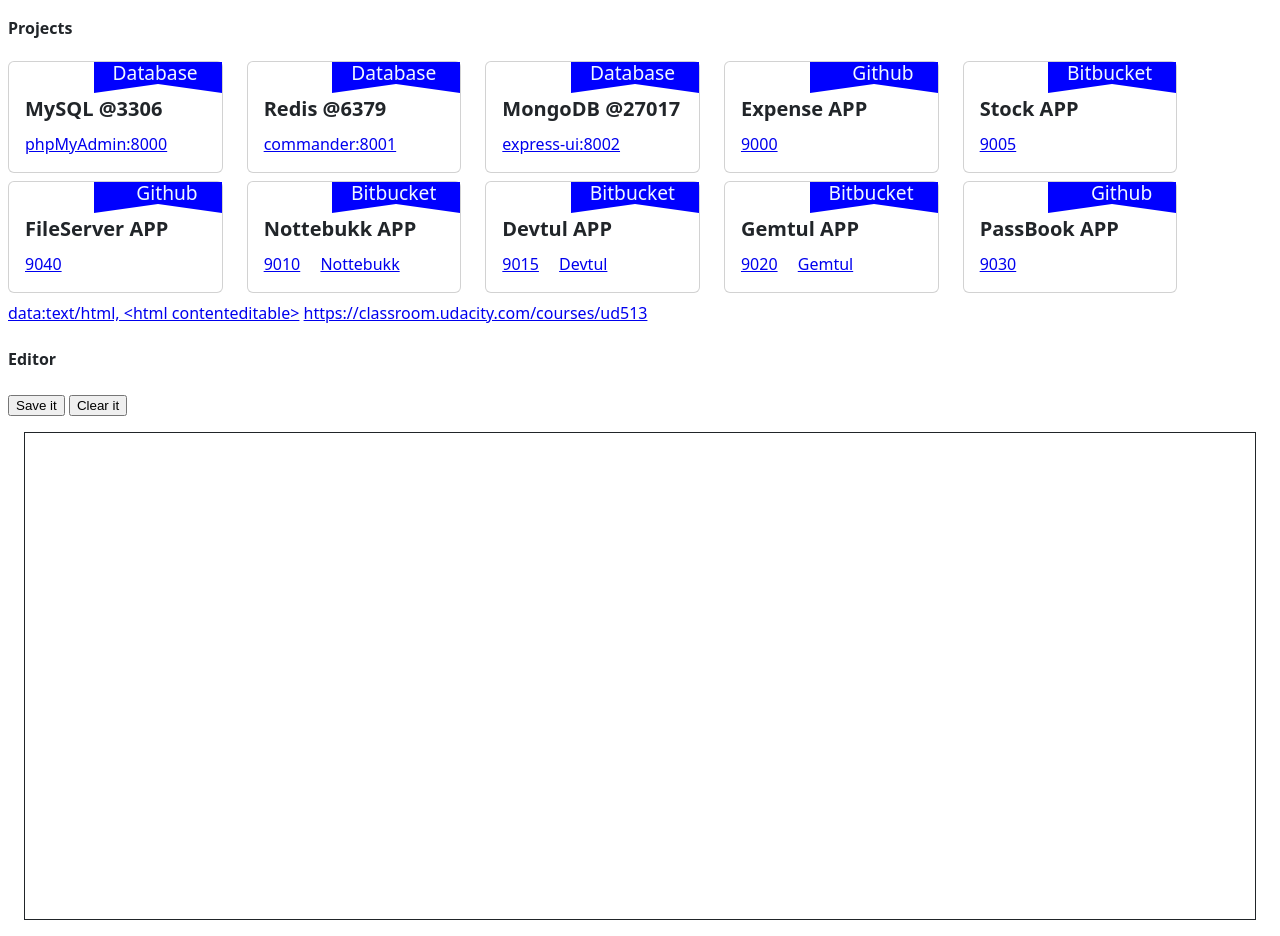
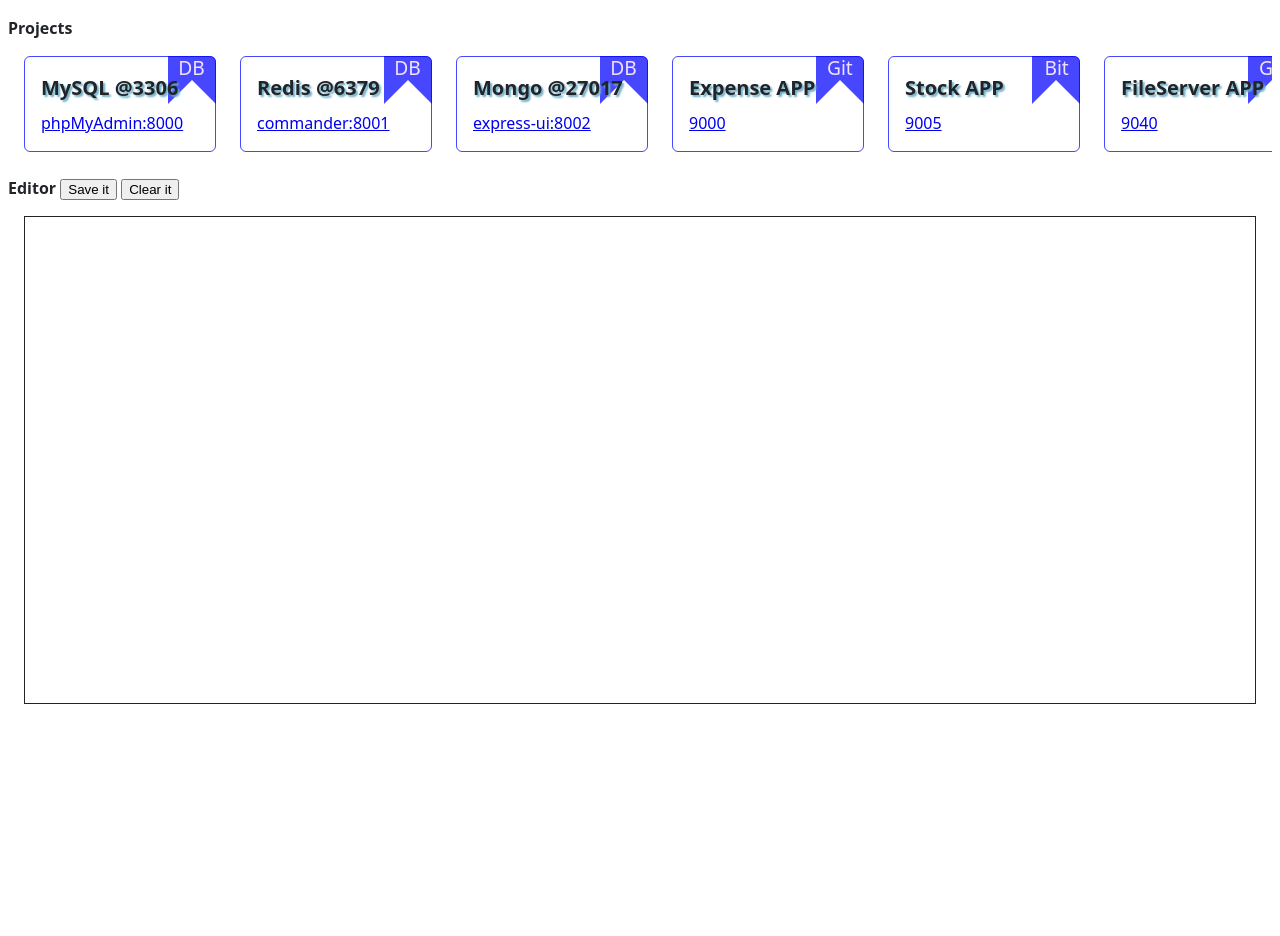
Before and after one commit to uzrnem/uzrnem, a plain HTML site: page index.html in a window 1280 px wide. After the commit the page ends 800 px from the top, so only its background shows below. Drawn offline with Linux system fonts and the light colour scheme.

Commit message:
static code removed

```diff
--- a/index.html
+++ b/index.html
@@ -5,182 +5,57 @@
     <link rel="stylesheet" href="./padding-margin.css">
     <style>
       div.flag {
-        border-top: 1.4rem solid blue;
-        border-bottom: .6rem solid transparent;
-        border-left: 4rem solid blue;
-        border-right: 4rem solid blue;
+        border: 1.5rem solid #0000ffb8;
+        border-bottom-color: transparent;
         color:red;
         height:0;
         width:0;
         position: absolute;
-        top: 0;
-        right: 0;
+        top: -1px;
+        right: -1px;
+        z-index: -1;
+        border-radius: 0 var(--bs-card-border-radius) 0 0;
       }
       div.flag div.label::before {
         content: attr(title);
         display: block;
         position: absolute;
         top: -1.6rem;
-        right: -2.5rem;
+        right: -.8rem;
         font-size: 1.2rem;
-        color: aliceblue;
+        color: #f2e1ff;
       }
       .card {
         position: relative;
+        background-color: transparent !important;
+        border-color: #0000ffb8;
+      }
+      .card-title {
+        margin-top: 0 !important;
+      }
+      .horizontal {
+        width: 100%;
+        overflow-x: auto;
+        white-space: nowrap;
+      }
+      .col-1 {
+        width: 12rem;
+      }
+      h5 {
+        text-shadow: 2px 2px 2px #69adc7;
       }
     </style>
   </head>
   <body class="my-3 mx-2">
-    <h4>Projects</h4>
-    <div class="row">
-      <div class="col-1 col-lg-2 col-md-3 col-sm-4 mb-2">
-        <div class="card">
-          <div class="card-body">
-            <h5 class="card-title">MySQL @3306</h5>
-            <div class="flag">
-              <div class="label" title="Database"></div>
-            </div>
-            <a class="card-link" target="_blank" href="http://localhost:8000">phpMyAdmin:8000</a>
-          </div>
-        </div>
-      </div>
-      <div class="col-1 col-lg-2 col-md-3 col-sm-4 mb-2">
-        <div class="card">
-          <div class="card-body">
-            <h5 class="card-title">Redis @6379</h5>
-            <div class="flag">
-              <div class="label" title="Database"></div>
-            </div>
-            <a class="card-link" target="_blank" href="http://localhost:8001">commander:8001</a>
-          </div>
-        </div>
-      </div>
-      <div class="col-1 col-lg-2 col-md-3 col-sm-4 mb-2">
-        <div class="card">
-          <div class="card-body">
-            <h5 class="card-title">MongoDB @27017</h5>
-            <div class="flag">
-              <div class="label" title="Database"></div>
-            </div>
-            <a class="card-link" target="_blank" href="http://localhost:8002">express-ui:8002</a>
-          </div>
-        </div>
-      </div>
-      <!-- div class="col-1 col-lg-2 col-md-3 col-sm-4 mb-2">
-        <div class="card">
-          <div class="card-body">
-            <h5 class="card-title">Redis</h5>
-            <h6 class="card-subtitle mb-2 text-muted">Database @6379</h6>
-            <a class="card-link" target="_blank" href="http://localhost:8002" class="card-link">express-ui:8002</a>
-          </div>
-        </div>
-      </div -->
-      <div class="col-1 col-lg-2 col-md-3 col-sm-4 mb-2">
-        <div class="card">
-          <div class="card-body">
-            <h5 class="card-title">Expense APP</h5>
-            <div class="flag">
-              <div class="label" title="Github"></div>
-            </div>
-            <a class="card-link" target="_blank" href="http://localhost:9000">9000</a>
-          </div>
-        </div>
-      </div>
-
-      <div class="col-1 col-lg-2 col-md-3 col-sm-4 mb-2">
-        <div class="card">
-          <div class="card-body">
-            <h5 class="card-title">Stock APP</h5>
-            <div class="flag">
-              <div class="label" title="Bitbucket"></div>
-            </div>
-            <a class="card-link" target="_blank" href="http://localhost:9005">9005</a>
-          </div>
-        </div>
-      </div>
-
-      <div class="col-1 col-lg-2 col-md-3 col-sm-4 mb-2">
-        <div class="card">
-          <div class="card-body">
-            <h5 class="card-title">FileServer APP</h5>
-            <div class="flag">
-              <div class="label" title="Github"></div>
-            </div>
-            <a class="card-link" target="_blank" href="http://localhost:9040">9040</a>
-          </div>
-        </div>
-      </div>
-
-      <div class="col-1 col-lg-2 col-md-3 col-sm-4 mb-2">
-        <div class="card">
-          <div class="card-body">
-            <h5 class="card-title">Nottebukk APP</h5>
-            <div class="flag">
-              <div class="label" title="Bitbucket"></div>
-            </div>
-            <a class="card-link" target="_blank" href="http://localhost:9010">9010</a>
-            <a class="card-link" target="_blank" href="https://nottebukk.firebaseapp.com">Nottebukk</a>
-          </div>
-        </div>
-      </div>
-
-      <div class="col-1 col-lg-2 col-md-3 col-sm-4 mb-2">
-        <div class="card">
-          <div class="card-body">
-            <h5 class="card-title">Devtul APP</h5>
-            <div class="flag">
-              <div class="label" title="Bitbucket"></div>
-            </div>
-            <a class="card-link" target="_blank" href="http://localhost:9015">9015</a>
-            <a class="card-link" target="_blank" href="https://devtul.firebaseapp.com">Devtul</a>
-          </div>
-        </div>
-      </div>
-
-      <div class="col-1 col-lg-2 col-md-3 col-sm-4 mb-2">
-        <div class="card">
-          <div class="card-body">
-            <h5 class="card-title">Gemtul APP</h5>
-            <div class="flag">
-              <div class="label" title="Bitbucket"></div>
-            </div>
-            <a class="card-link" target="_blank" href="http://localhost:9020">9020</a>
-            <a class="card-link" target="_blank" href="https://gemtul.firebaseapp.com">Gemtul</a>
-          </div>
-        </div>
-      </div>
-
-      <!-- div class="col-1 col-lg-2 col-md-3 col-sm-4 mb-2">
-        <div class="card">
-          <div class="card-body">
-            <h5 class="card-title">CodeBook APP</h5>
-            <div class="flag">
-              <div class="label" title="Bitbucket"></div>
-            </div>
-            <a class="card-link" target="_blank" href="http://localhost:9025">9025</a>
-          </div>
-        </div>
-      </div -->
-
-      <div class="col-1 col-lg-2 col-md-3 col-sm-4 mb-2">
-        <div class="card">
-          <div class="card-body">
-            <h5 class="card-title">PassBook APP</h5>
-            <div class="flag">
-              <div class="label" title="Github"></div>
-            </div>
-            <a class="card-link" target="_blank" href="http://localhost:9030">9030</a>
-          </div>
-        </div>
-      </div>
+    <h4 class="mb-0">Projects</h4>
+    <div class="horizontal">
+      <div id="card-row" class="row p-3"></div>
     </div>
 
-    <a target="_blank" href="data:text/html, &lt;html contenteditable&gt;">data:text/html, &lt;html contenteditable&gt;</a>
-    <a target="_blank" href="https://classroom.udacity.com/courses/ud513">https://classroom.udacity.com/courses/ud513</a>
-
-    <h4>Editor</h4>
-    <button onclick="saveData()">Save it</button>
-    <button onclick="clearData()">Clear it</button>
+    <h4 class="mb-0 mt-2">Editor
+      <button onclick="saveData()">Save it</button>
+      <button onclick="clearData()">Clear it</button>
+    </h4>
     <div id="editData" contenteditable="" class="m-3 p-2" style="overflow-y: hidden;min-height: 470px;border: 1px solid;">
     </div>
   </body>
@@ -193,10 +68,117 @@
       localStorage.setItem("content", "");
       document.getElementById("editData").innerHTML = "";
     }
+
+    var cards = [
+      {
+        name: "MySQL @3306", title: "DB",
+        links: [
+          { "phpMyAdmin:8000": "http://localhost:8000" }
+        ]
+      },
+      {
+        name: "Redis @6379", title: "DB",
+        links: [
+          { "commander:8001": "http://localhost:8001" }
+        ]
+      },
+      {
+        name: "Mongo @27017", title: "DB",
+        links: [
+          { "express-ui:8002": "http://localhost:8002" }
+        ]
+      },
+      {
+        name: "Expense APP", title: "Git",
+        links: [
+          { "9000": "http://localhost:9000" }
+        ]
+      },
+      {
+        name: "Stock APP", title: "Bit",
+        links: [
+          { "9005": "http://localhost:9005" }
+        ]
+      },
+      {
+        name: "FileServer APP", title: "Git",
+        links: [
+          { "9040": "http://localhost:9040" }
+        ]
+      },
+      {
+        name: "Nottebukk APP", title: "Bit",
+        links: [
+          { "9010": "http://localhost:9010", "Nottebukk": "https://nottebukk.firebaseapp.com" }
+        ]
+      },
+      {
+        name: "Devtul APP", title: "Bit",
+        links: [
+          { "9015": "http://localhost:9015" },{ "Devtul": "https://devtul.firebaseapp.com" }
+        ]
+      },
+      {
+        name: "Gemtul APP", title: "Bit",
+        links: [
+          { "9020": "http://localhost:9020" },{ "Gemtul": "https://gemtul.firebaseapp.com" }
+        ]
+      },
+      {
+        name: "CodeBook APP", title: "Bit",
+        links: [
+          { "9025": "http://localhost:9025" }
+        ]
+      },
+      {
+        name: "PassBook APP", title: "Git",
+        links: [
+          { "9030": "http://localhost:9030" }
+        ]
+      }
+    ];
+    var cardRow = document.getElementById("card-row");
+    cardRow.setAttribute("style", "width:" + (cards.length * 13.5 + 1.5 ) + "rem")
+
+    cards.forEach(card => {
+      var bodyDiv = getElement("div", "card-body", null, [
+        getElement("h5", "card-title", card.name),
+        getElement("div", "flag", null, [
+          getElement("div", "label", null, [], card.title)
+        ])
+      ])
+      card.links.forEach(link => {
+        for (const [key, value] of Object.entries(link)) {
+          bodyDiv.appendChild(getLink(key, value));
+        }
+      });
+      cardRow.appendChild(getElement("div", "col-1", null, [
+        getElement("div", "card", null, [bodyDiv])
+      ]))
+    });
+
+    function getLink(title, link) {
+      var a = document.createElement('a');
+      a.innerText = title;
+      a.setAttribute("class", "card-link");
+      a.href = link;
+      a.target = "_blank";
+      return a
+    }
+
+    function getElement(type, className, innerText = null, childs = [], title = null) {
+      var element = document.createElement(type);
+      element.setAttribute("class", className);
+      if (title) { element.title = title; }
+      if (innerText) { element.innerText = innerText; }
+      childs.forEach(child => { element.appendChild(child) })
+      return element;
+    }
+
   </script>
 </html>
 
-<!-- div class="col-1 col-lg-2 col-md-3 col-sm-4 mb-2" style="width: 18rem;">
+<!-- div class="col-1" style="width: 18rem;">
   <div class="card">
     <div class="card-header">
       Featured
```
